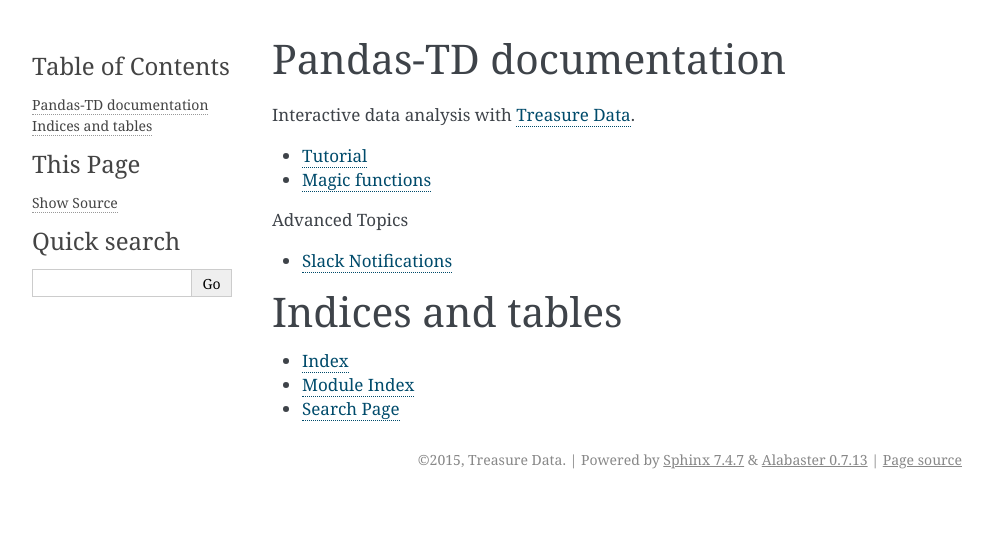
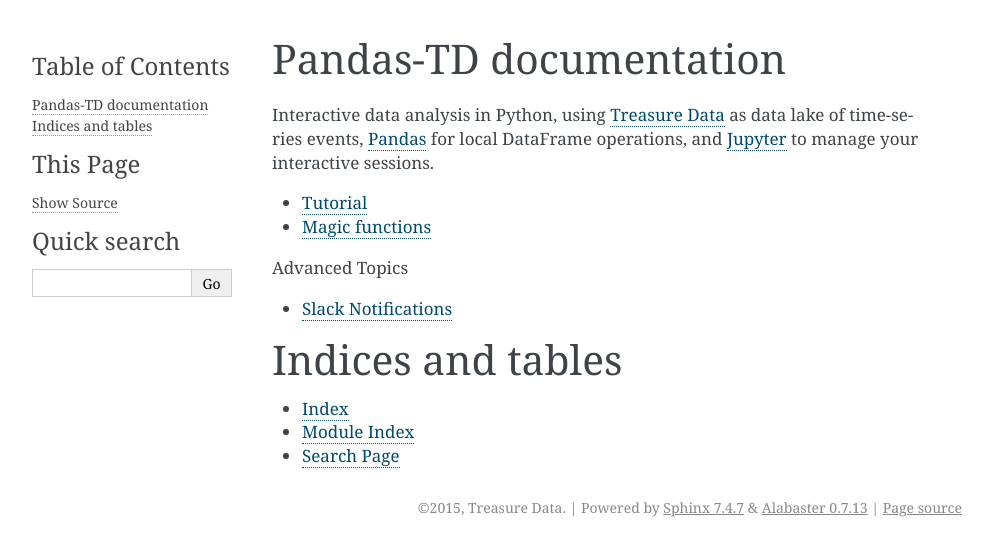
Before and after one commit to treasure-data/pandas-td, a Sphinx documentation site: the page built from doc/index.rst, in a window 1280 px wide. Shown: the top 556 px of the page, without its empty margins (148-1141 px from the left). Built offline with Sphinx 7.4.7, drawn with Linux system fonts in a browser that asks for light colours.

Commit message:
Update project description.

```diff
--- a/doc/index.rst
+++ b/doc/index.rst
@@ -6,7 +6,7 @@
 Pandas-TD documentation
 =======================
 
-Interactive data analysis with `Treasure Data <https://www.treasuredta.com/>`_.
+Interactive data analysis in Python, using `Treasure Data <https://www.treasuredata.com/>`_ as data lake of time-series events, `Pandas <http://pandas.pydata.org/>`_ for local DataFrame operations, and `Jupyter <http://jupyter.org/>`_ to manage your interactive sessions.
 
 .. toctree::
    :caption: Getting Started
```
